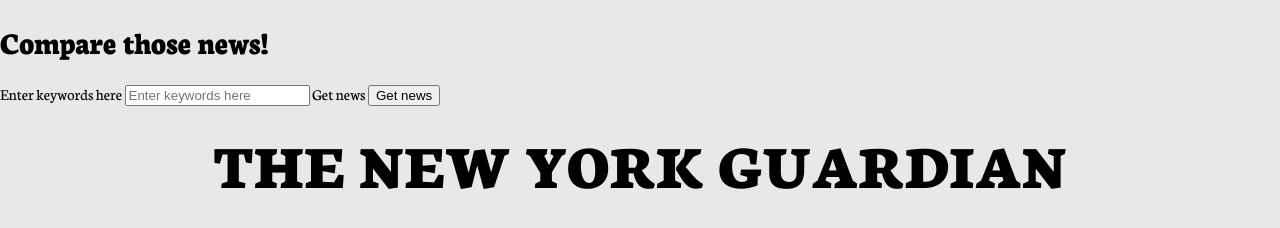
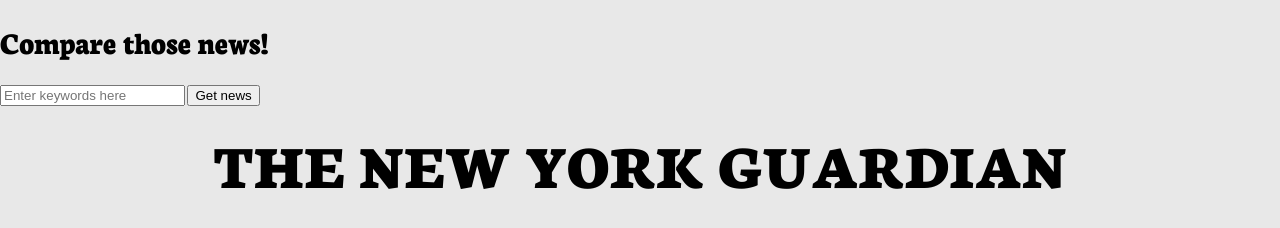
Before and after one commit to fac-14/HMEN, a website: page public/index.html in a window 1280 px wide. Drawn offline with Linux system fonts and the light colour scheme; files that its build step writes are made by us from their sources; files whose address does not match are found by name.

Commit message:
updated url and hid labels

```diff
--- a/public/index.html
+++ b/public/index.html
@@ -14,9 +14,9 @@
     </header>
     <section id="wrapper">
     <form id="search">
-        <label for="input" class="visually-hidden">Enter keywords here</label>
+        <label for="input" class="visuallyhidden">Enter keywords here</label>
         <input type="text" name="description" value="" placeholder="Enter keywords here" id="keyword-input" required>
-        <label for="submit" class="visually-hidden">Get news</label>
+        <label for="submit" class="visuallyhidden">Get news</label>
         <input type="button" name="submit" value="Get news" id="submit">
       </form>
       <div id="news-container">
--- a/public/script.js
+++ b/public/script.js
@@ -1,7 +1,7 @@
 /* eslint-disable */
 
 var apiRequest = function(query, callback) {
-  var url = '//localhost:4000/?q=' + query;
+  var url = '//floating-mountain-51197.herokuapp/?q=' + query;
   var xhr = new XMLHttpRequest();
   xhr.onreadystatechange = function() {
     if (xhr.readyState == 4) {
```
